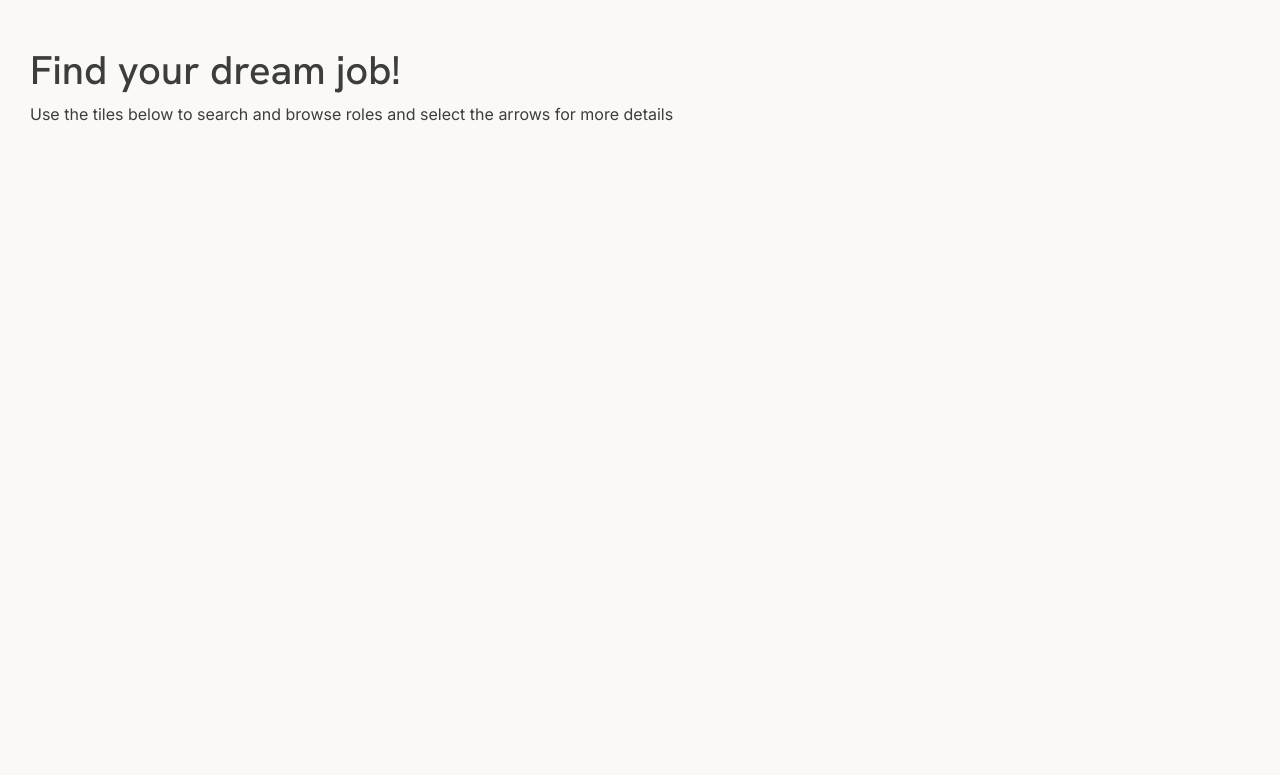
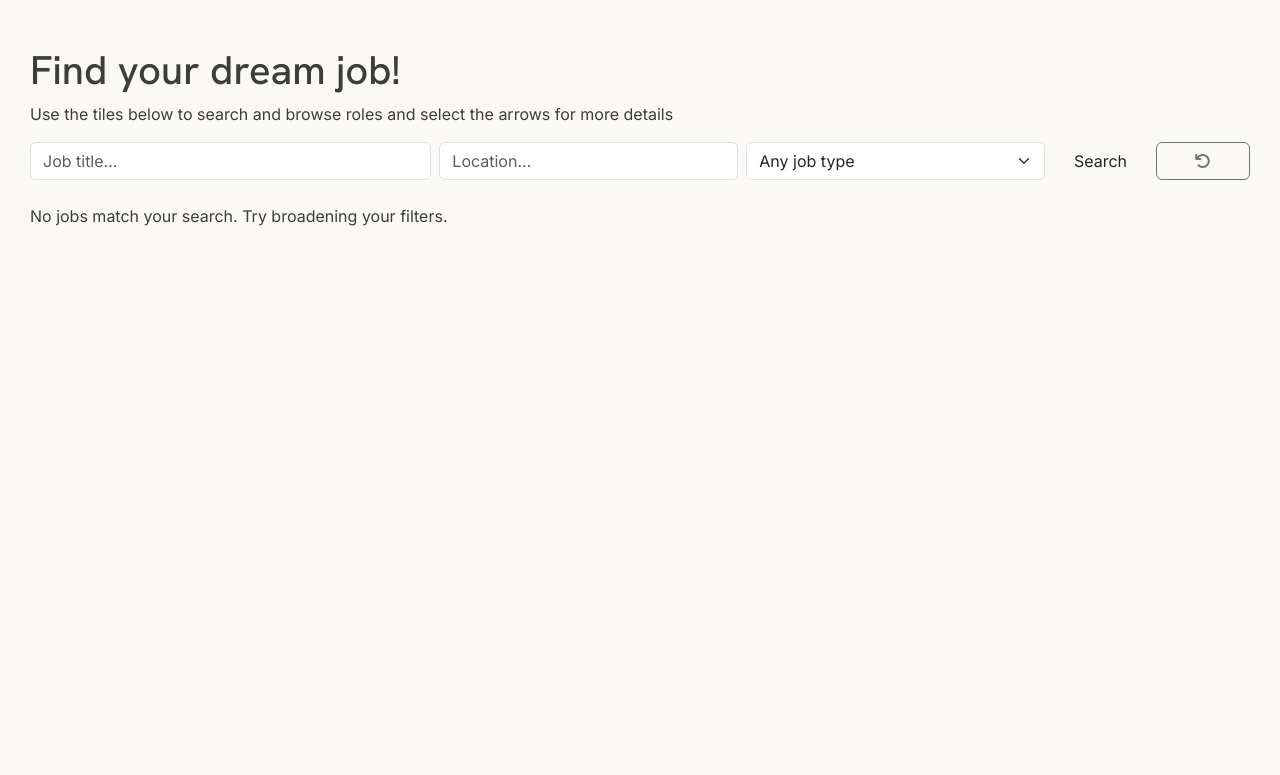
Before and after one commit to mturner1158/talent-hub, a Django app: page / in a window 1280 px wide. Shown: the part 86-861 px from the top of the page. Run offline with Django 5.2, Linux system fonts and the light colour scheme; data that the repository does not hold is empty; some libraries are stand-ins or nearby versions.

Commit message:
added search functionality for jobs

```diff
--- a/jobs/templates/jobs/job_list.html
+++ b/jobs/templates/jobs/job_list.html
@@ -3,10 +3,34 @@
 
 {% block content %}
 
-<!-- Job Entries Column -->
 <div class="col-12 mt-3 left">
     <h1>Find your dream job!</h1>
     <p>Use the tiles below to search and browse roles and select the arrows for more details</p>
+
+    <form method="get" class="row g-2 mb-4">
+        <div class="col-md-4">
+            <input type="text" name="keyword" class="form-control" placeholder="Job title..." value="{{ keyword }}">
+        </div>
+        <div class="col-md-3">
+            <input type="text" name="location" class="form-control" placeholder="Location..." value="{{ location }}">
+        </div>
+        <div class="col-md-3">
+            <select name="job_type" class="form-select">
+                <option value="">Any job type</option>
+                {% for value, label in job_type_choices %}
+                <option value="{{ value }}" {% if value == job_type %}selected{% endif %}>{{ label }}</option>
+                {% endfor %}
+            </select>
+        </div>
+        <div class="col-md-1">
+            <button type="submit" class="btn btn-login w-100">Search</button>
+        </div>
+        <div class="col-md-1">
+            <a href="{% url 'home' %}" class="btn btn-outline-secondary w-100"><i class="fa-solid fa-arrow-rotate-left"></i></a>
+        </div>
+    </form>
+
+    {% if job_list %}
     <div class="row">
         {% for job in job_list %}
         <div class="col-md-4 d-flex mb-4">
@@ -22,7 +46,8 @@
                             <p class="job-salary-card">Up to: £{{ job.salary_max|intcomma }}</p>
                         </div>
                         <div class="col-2">
-                            <p><a href="{% url 'job_detail' job.slug %}" class="post-link"><i class="fa-solid fa-angles-right"></i></a></p>
+                            <p><a href="{% url 'job_detail' job.slug %}" class="post-link"><i
+                                        class="fa-solid fa-angles-right"></i></a></p>
                         </div>
                     </div>
                 </div>
@@ -30,6 +55,10 @@
         </div>
         {% endfor %}
     </div>
+    {% else %}
+    <p>No jobs match your search. Try broadening your filters.</p>
+    {% endif %}
+
 </div>
 
 {% endblock %}
--- a/jobs/views.py
+++ b/jobs/views.py
@@ -8,9 +8,32 @@
 
 # Create your views here.
 class JobList(generic.ListView):
-    queryset = Job.objects.all()
     template_name = "job_list.html"
-    # paginate_by = 4
+    context_object_name = "job_list"
+
+    def get_queryset(self):
+        queryset = Job.objects.filter(is_active=True)
+
+        keyword = self.request.GET.get('keyword')
+        location = self.request.GET.get('location')
+        job_type = self.request.GET.get('job_type')
+
+        if keyword:
+            queryset = queryset.filter(title__icontains=keyword)
+        if location:
+            queryset = queryset.filter(location__icontains=location)
+        if job_type:
+            queryset = queryset.filter(job_type=job_type)
+
+        return queryset
+
+    def get_context_data(self, **kwargs):
+        context = super().get_context_data(**kwargs)
+        context['keyword'] = self.request.GET.get('keyword', '')
+        context['location'] = self.request.GET.get('location', '')
+        context['job_type'] = self.request.GET.get('job_type', '')
+        context['job_type_choices'] = Job._meta.get_field('job_type').choices
+        return context
 
 def job_detail(request, slug):
     """
```
